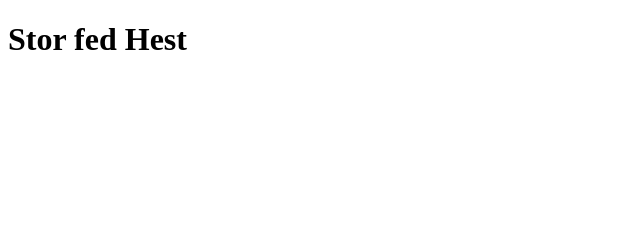
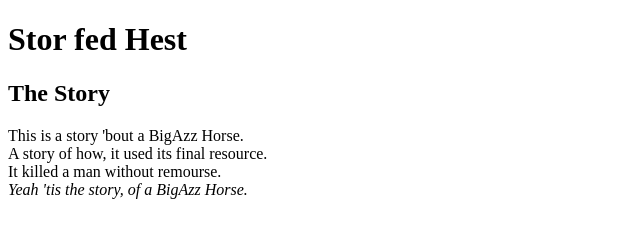
Before and after one commit to DaniMichel/hest, a plain HTML site: page Hest.html in a window 1280 px wide. Shown: the whole page, without its empty margins (0-640 px from the left). Drawn offline with Linux system fonts and the light colour scheme.

Commit message:
Update Hest.html

```diff
--- a/Hest.html
+++ b/Hest.html
@@ -11,6 +11,15 @@
 	</header>
 
 
+	<article>
+		<h2>The Story</h2>
+		<p>This is a story 'bout a BigAzz Horse.
+		<br>A story of how, it used its final resource.
+		<br>It killed a man without remourse.
+		<br><em>Yeah 'tis the story, of a BigAzz Horse.</em></p>
+	</article>
+
+
 
 
 
```
